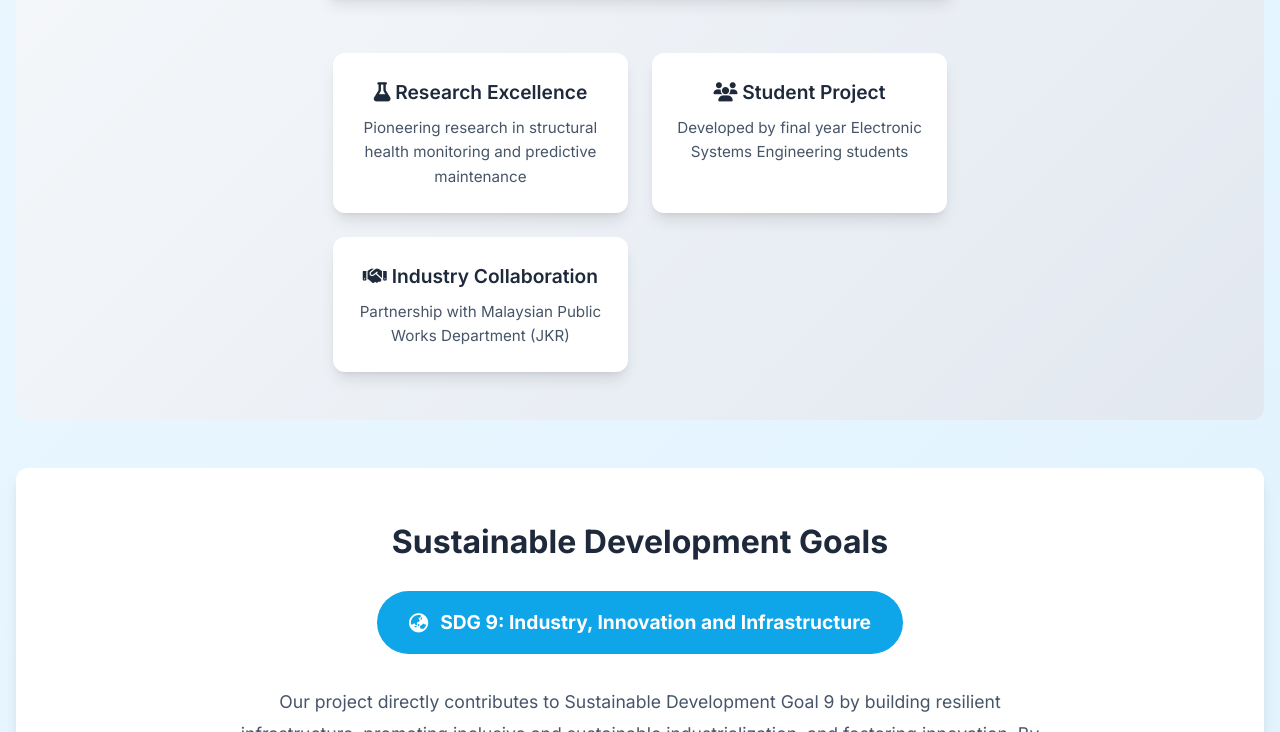
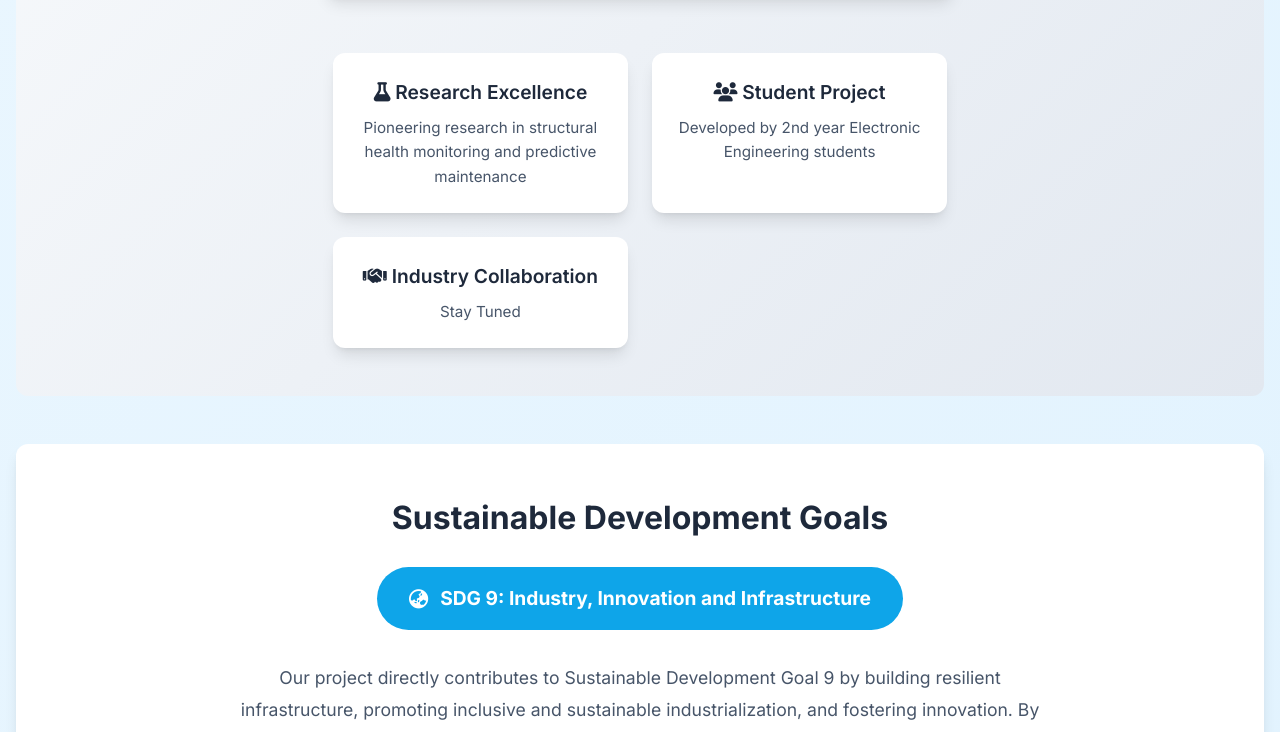
Before and after one commit to yeatjr/SmartBridge, a plain HTML site: page about.html in a window 1280 px wide. Shown: the part 2172-2904 px from the top of the page. Drawn offline with Linux system fonts and the light colour scheme.

Commit message:
Update about.html

```diff
--- a/about.html
+++ b/about.html
@@ -772,7 +772,7 @@
           <h3>Universiti Teknologi Malaysia (UTM)</h3>
           <p>Faculty of Electrical Engineering</p>
           <p style="margin-top: 0.5rem; color: var(--primary); font-weight: 500;">
-            <i class="fas fa-graduation-cap"></i> Advanced Monitoring Systems Assignment
+            <i class="fas fa-graduation-cap"></i> Electronic System Assignment
           </p>
         </div>
       </div>
@@ -785,12 +785,12 @@
 
         <div class="detail-card">
           <h4><i class="fas fa-users"></i> Student Project</h4>
-          <p>Developed by final year Electronic Systems Engineering students</p>
+          <p>Developed by 2nd year Electronic Engineering students</p>
         </div>
 
         <div class="detail-card">
           <h4><i class="fas fa-handshake"></i> Industry Collaboration</h4>
-          <p>Partnership with Malaysian Public Works Department (JKR)</p>
+          <p>Stay Tuned</p>
         </div>
       </div>
     </div>
@@ -855,4 +855,5 @@
   </div>
 </footer>
 </body>
+
 </html>
```
